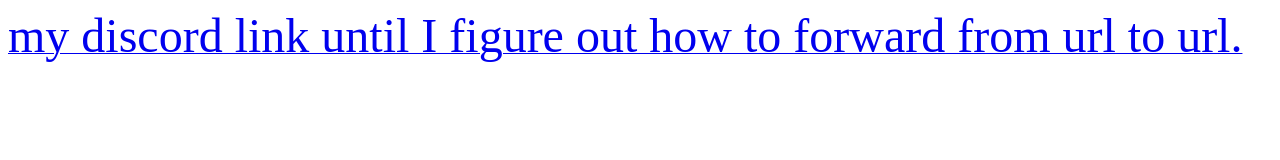
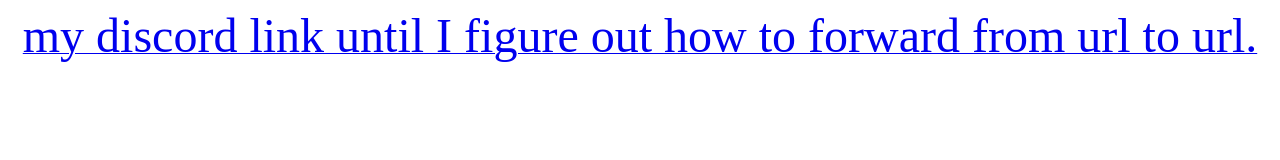
Before and after one commit to xClappedLIVE/subdomain-template, a plain HTML site: page index.html in a window 1280 px wide. Drawn offline with Linux system fonts and the light colour scheme.

Commit message:
Update index.html

```diff
--- a/index.html
+++ b/index.html
@@ -1,6 +1,7 @@
 <!DOCTYPE html>
 <html>
 <body>
-<a href="https://discord.gg/xClapped"> <font size="+10">my discord link until I figure out how to forward from url to url.</font> </a>
+<meta name=”viewport” content=”width=device-width, initial-scale=1.0″>
+<a href="https://discord.gg/xClapped"> <font size="+10"><center>my discord link until I figure out how to forward from url to url.<center></font> </a>
 </body>
 <html>
```
